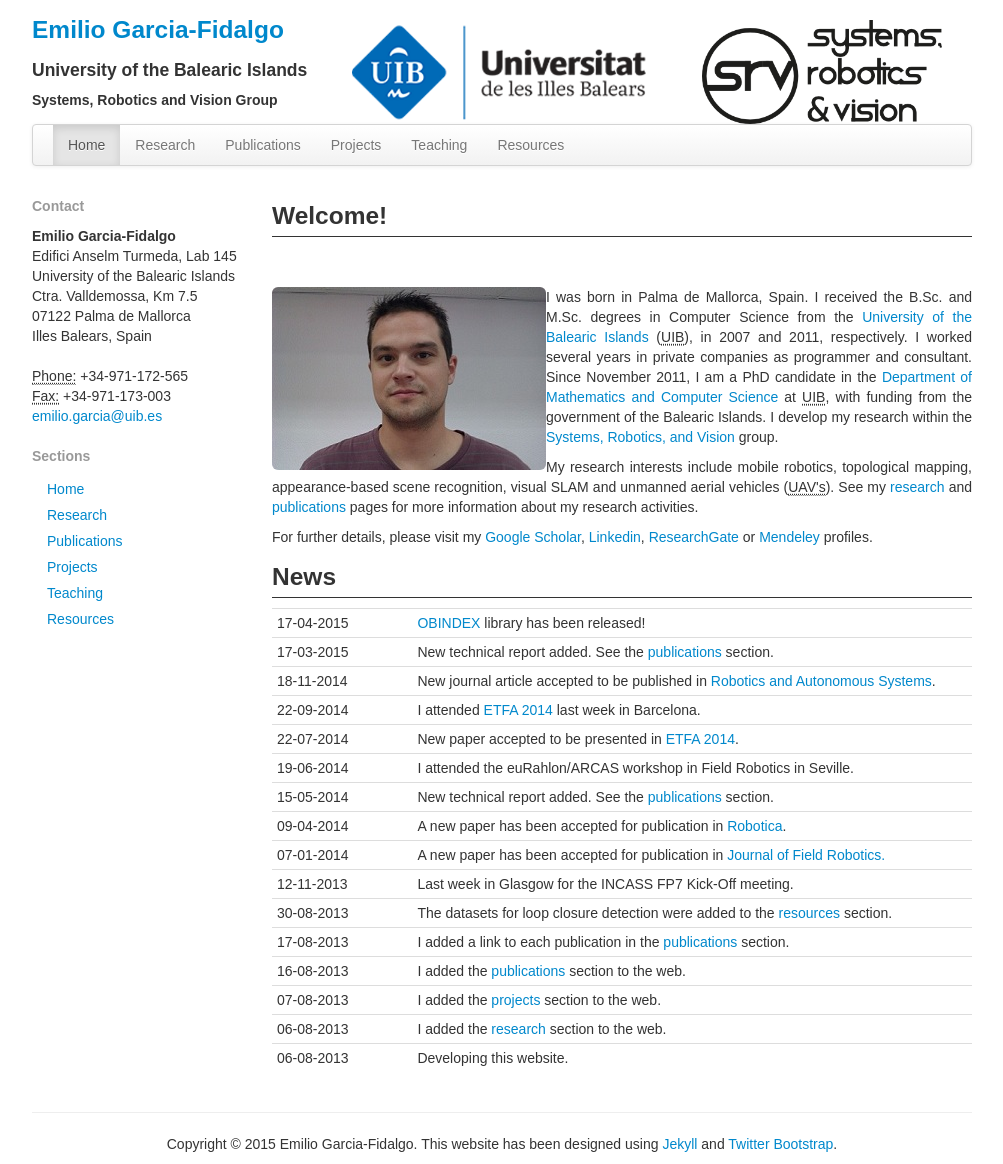
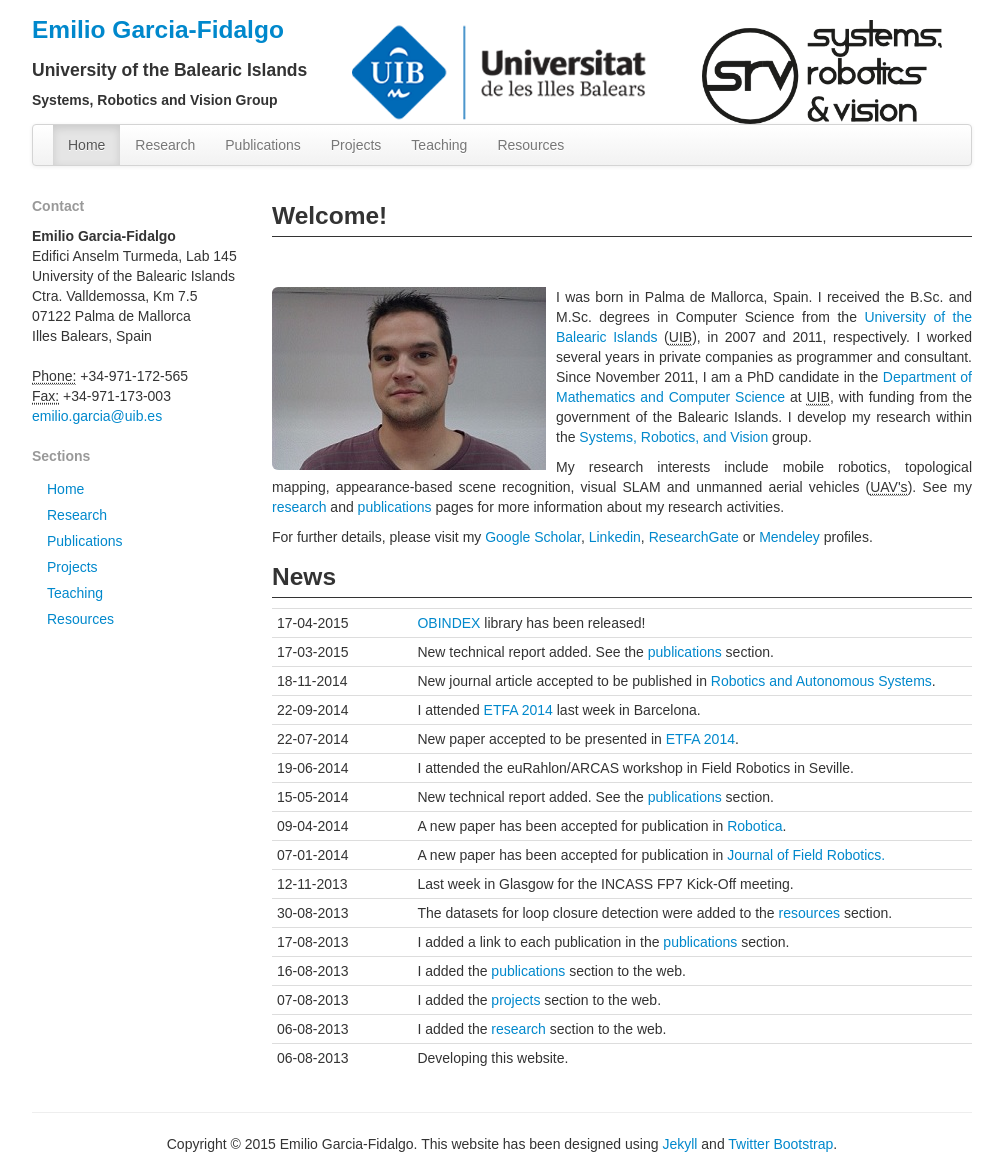
Before and after one commit to emiliofidalgo/emiliofidalgo.github.io, a Jekyll site: the page built from index.html, in a window 1280 px wide. Shown: the whole page, without its empty margins (138-1141 px from the left). Built offline with Jekyll 4.4.1, drawn with Linux system fonts in a browser that asks for light colours.

Commit message:
Adding separation to the image.

```diff
--- a/index.html
+++ b/index.html
@@ -19,7 +19,7 @@
 		<img src="/img/me.jpeg" class="img-rounded" alt="That's me!" />
 	</div-->
 	<br>
-	<p class="text-justify"><img src="/img/me.jpeg" class="img-rounded" alt="That's me!" align="left"/>
+	<p class="text-justify"><img src="/img/me.jpeg" class="img-rounded" alt="That's me!" align="left" style="padding-right: 10px"/>
 	I was born in Palma de Mallorca, Spain. I received the B.Sc. and M.Sc. degrees in Computer Science from the <a href="http://www.uib.es">University of the Balearic Islands</a> (<abbr title="University of the Balearic Islands">UIB</abbr>), in 2007 and 2011, respectively. I worked several years in private companies as programmer and consultant. Since November 2011, I am a PhD candidate in the <a href="http://dmi.uib.es">Department of Mathematics and Computer Science</a> at <abbr title="University of the Balearic Islands">UIB</abbr>, with funding from the government of the Balearic Islands. I develop my research within the <a href="http://srv.uib.es">Systems, Robotics, and Vision</a> group.
 	</p>
 
```
